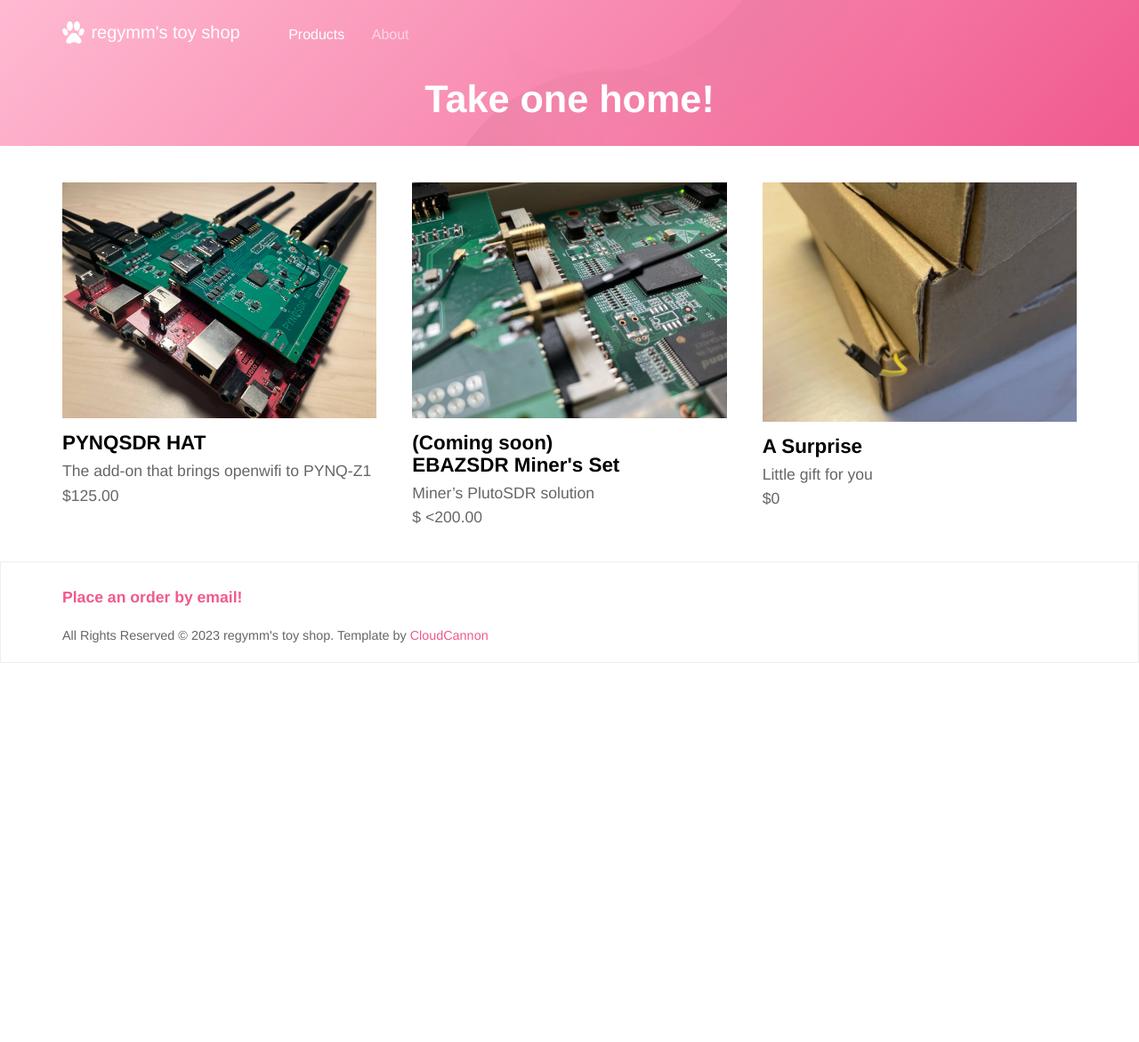
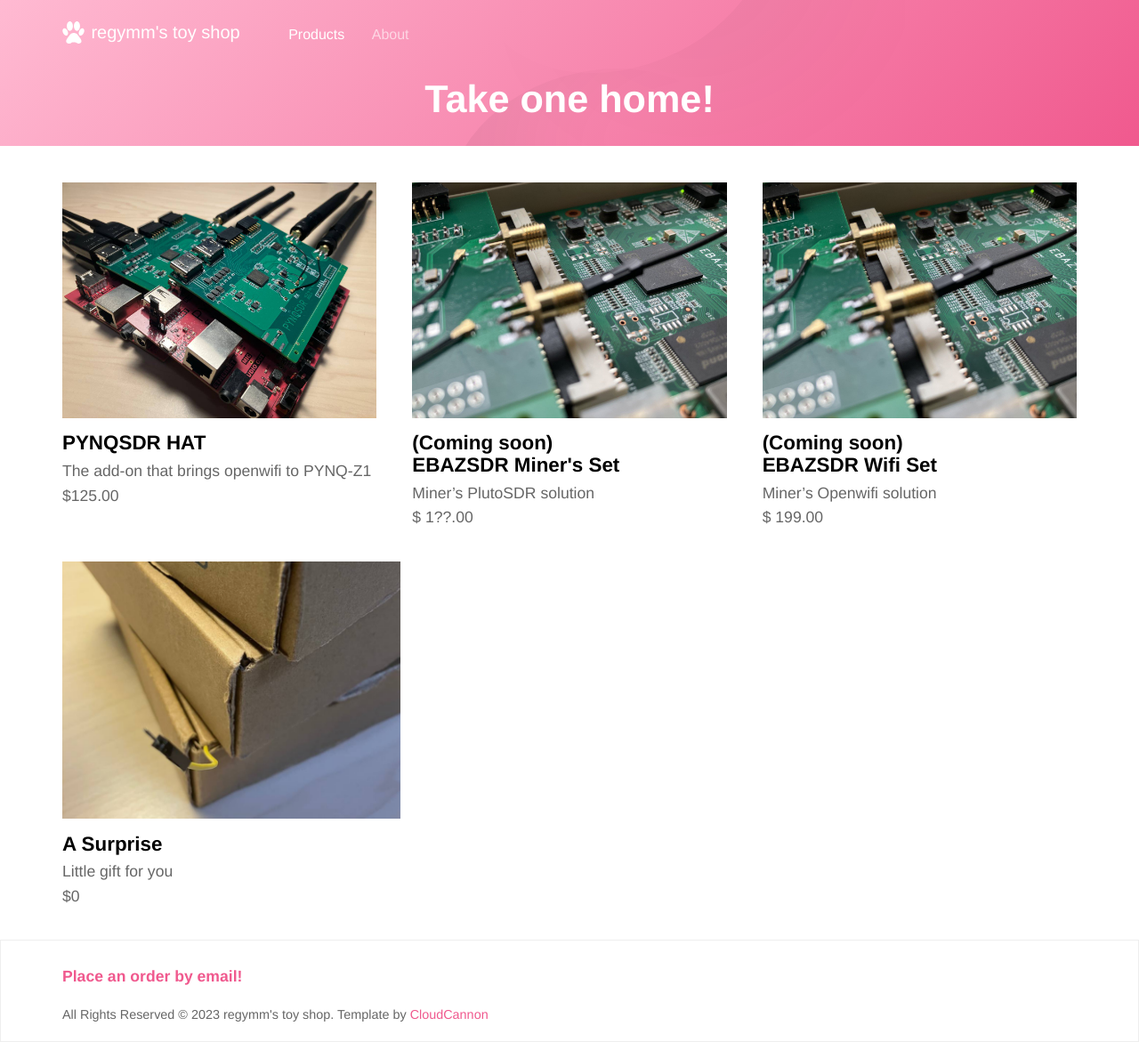
Before and after one commit to regymm/regymm-toy-shop, a Jekyll site: the page built from index.html, in a window 1280 px wide. Shown: the whole page at 89% size. Built offline with Jekyll 4.4.1, drawn with Linux system fonts in a browser that asks for light colours; before the commit the page ends 900 px from its top, so only the background shows below that.

Commit message:
Minor update

```diff
--- a/_products/1-ebazsdr_miner_set.md
+++ b/_products/1-ebazsdr_miner_set.md
@@ -5,8 +5,7 @@
 description_markdown_full: |
   This crazy set of boards enables you to use our beloved EBAZ4205 miner controller as RF workhorse! It runs PlutoSDR firmware, yet cheaper than PlutoSDR itself. Of course, openwifi can't fit into this small ZYNQ-7010 FPGA. <br/>
   **Fabrication will start after current batch of PYNQSDR HAT are sucessfully sold. If you buy the 125$ HAT now, later you can get the other parts in this set at a discounted price.** <br/>
-  Coming soon ...
-price: ' <200.00'
+price: ' 1??.00'
 stock: 0
 styles:
   - name: Green
--- /dev/null
+++ b/_products/2-ebazsdr_wifi_set.md
@@ -0,0 +1,15 @@
+---
+name: (Coming soon)<br/>EBAZSDR Wifi Set
+description_markdown: >-
+  Miner's Openwifi solution
+description_markdown_full: |
+  7010 too small for Openwifi? How about replace it with the pin-compatible 7020? Currently in proof-of-concept stage. Will be a blow if this can really work. <br/>
+  Coming soon ...
+price: ' 199.00'
+stock: 0
+styles:
+
+  - name: Green
+    color: '#008800'
+    image: /images/products/ebazsdr_miner_set/0.jpg
+---
```
Also changed, not shown: _products/0-pynqsdr_hat.md (+2 -2 lines).
